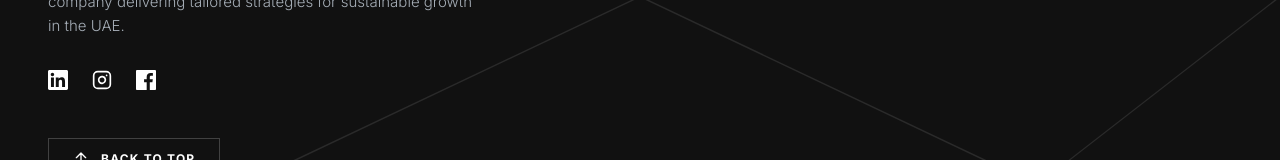
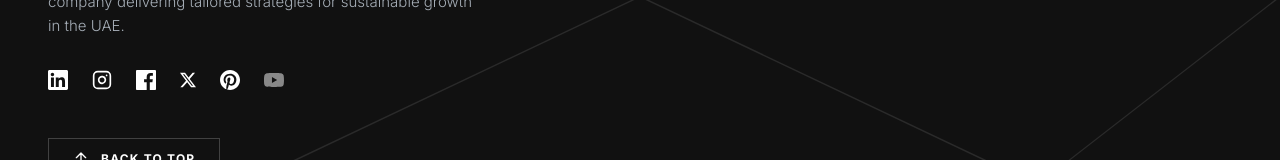
Before and after one commit to SyedZayan/Bricketx.ae, a Next.js app: page / in a window 1280 px wide. Shown: the part 4098-4258 px from the top of the page. Built offline with nearby package versions, Linux system fonts and the light colour scheme.

Commit message:
feat: add pinterest domain verification and update layout structure

```diff
--- a/app/layout.tsx
+++ b/app/layout.tsx
@@ -1,6 +1,6 @@
 import type { Metadata } from "next";
 import { Inter } from "next/font/google";
-import { GoogleTagManager } from '@next/third-parties/google'; // Import the helper
+import { GoogleTagManager } from '@next/third-parties/google';
 import "./globals.css";
 
 import Navbar from "@/components/layout/Navbar";
@@ -13,6 +13,10 @@ export const metadata: Metadata = {
   description: "Premier investment holding and elite business consultation in the UAE.",
   verification: {
     google: "thers-8NnD-oFJtp1qaHViRtOX-eSJHbmPYJ0NxHIOI",
+    // Adding Pinterest domain verify tag here:
+    other: {
+      "p:domain_verify": ["23c5c9c33cc7559a80c0a41f8a413c5c"],
+    },
   },
 };
 
@@ -23,14 +27,14 @@ export default function RootLayout({
 }>) {
   return (
     <html lang="en">
-      {/* This component automatically handles the Head script and the Body noscript */}
+      {/* Google Tag Manager handles the script injection automatically */}
       <GoogleTagManager gtmId="GTM-TJZD3BJQ" />
       <body className={`${inter.className} bg-[var(--background)] text-[var(--foreground)] antialiased flex flex-col min-h-screen`}>
         <Navbar />
 
-        <div className="flex-grow">
+        <main className="flex-grow">
           {children}
-        </div>
+        </main>
 
         <Footer />
       </body>
--- a/components/layout/Footer.tsx
+++ b/components/layout/Footer.tsx
@@ -46,16 +46,31 @@ export default function Footer() {
               {companyInfo.description}
             </p>
 
-            {/* Social Icons using Data File (Removed inactive Twitter link) */}
-            <div className="flex items-center gap-6 mb-12">
+            {/* Social Icons */}
+            <div className="flex items-center flex-wrap gap-6 mb-12">
+              {/* LinkedIn */}
               <a href={companyInfo.socials.linkedin} target="_blank" rel="noopener noreferrer" className="text-white hover:text-[var(--color-gold)] transition-colors">
                 <svg className="w-5 h-5" fill="currentColor" viewBox="0 0 24 24"><path d="M20.447 20.452h-3.554v-5.569c0-1.328-.027-3.037-1.852-3.037-1.853 0-2.136 1.445-2.136 2.939v5.667H9.351V9h3.414v1.561h.046c.477-.9 1.637-1.85 3.37-1.85 3.601 0 4.267 2.37 4.267 5.455v6.286zM5.337 7.433c-1.144 0-2.063-.926-2.063-2.065 0-1.138.92-2.063 2.063-2.063 1.14 0 2.064.925 2.064 2.063 0 1.139-.925 2.065-2.064 2.065zm1.782 13.019H3.555V9h3.564v11.452zM22.225 0H1.771C.792 0 0 .774 0 1.729v20.542C0 23.227.792 24 1.771 24h20.451C23.2 24 24 23.227 24 22.271V1.729C24 .774 23.2 0 22.222 0h.003z"/></svg>
               </a>
+              {/* Instagram */}
               <a href={companyInfo.socials.instagram} target="_blank" rel="noopener noreferrer" className="text-white hover:text-[var(--color-gold)] transition-colors">
                  <svg className="w-5 h-5" fill="none" stroke="currentColor" strokeWidth="2" strokeLinecap="round" strokeLinejoin="round" viewBox="0 0 24 24"><rect x="2" y="2" width="20" height="20" rx="5" ry="5"></rect><path d="M16 11.37A4 4 0 1 1 12.63 8 4 4 0 0 1 16 11.37z"></path><line x1="17.5" y1="6.5" x2="17.51" y2="6.5"></line></svg>
               </a>
+              {/* Facebook */}
               <a href={companyInfo.socials.facebook} target="_blank" rel="noopener noreferrer" className="text-white hover:text-[var(--color-gold)] transition-colors">
                 <svg className="w-5 h-5" fill="currentColor" viewBox="0 0 24 24"><path d="M22.675 0H1.325C.593 0 0 .593 0 1.325v21.351C0 23.407.593 24 1.325 24H12.82v-9.294H9.692v-3.622h3.128V8.413c0-3.1 1.893-4.788 4.659-4.788 1.325 0 2.463.099 2.795.143v3.24l-1.918.001c-1.504 0-1.795.715-1.795 1.763v2.313h3.587l-.467 3.622h-3.12V24h6.116c.73 0 1.323-.593 1.323-1.325V1.325C24 .593 23.407 0 22.675 0z"/></svg>
+              </a>
+              {/* X (Twitter) */}
+              <a href={companyInfo.socials.twitter} target="_blank" rel="noopener noreferrer" className="text-white hover:text-[var(--color-gold)] transition-colors">
+                <svg className="w-4 h-4" fill="currentColor" viewBox="0 0 24 24"><path d="M18.901 1.153h3.68l-8.04 9.19L24 22.846h-7.406l-5.8-7.584-6.638 7.584H.474l8.6-9.83L0 1.154h7.594l5.243 6.932 6.064-6.932zm-1.292 19.494h2.039L6.486 3.24H4.298l13.311 17.407z"/></svg>
+              </a>
+              {/* Pinterest */}
+              <a href={companyInfo.socials.pinterest} target="_blank" rel="noopener noreferrer" className="text-white hover:text-[var(--color-gold)] transition-colors">
+                <svg className="w-5 h-5" fill="currentColor" viewBox="0 0 24 24"><path d="M12.017 0C5.396 0 .029 5.367.029 11.987c0 5.079 3.158 9.417 7.618 11.162-.105-.949-.199-2.403.041-3.439.219-.937 1.406-5.965 1.406-5.965s-.359-.719-.359-1.782c0-1.668.967-2.914 2.171-2.914 1.023 0 1.518.769 1.518 1.69 0 1.029-.655 2.568-.994 3.995-.283 1.194.599 2.169 1.777 2.169 2.133 0 3.772-2.249 3.772-5.495 0-2.873-2.064-4.882-5.012-4.882-3.414 0-5.418 2.561-5.418 5.207 0 1.031.397 2.138.893 2.738.098.119.112.224.083.345l-.333 1.36c-.053.22-.174.267-.402.161-1.499-.698-2.436-2.889-2.436-4.649 0-3.785 2.75-7.262 7.929-7.262 4.163 0 7.398 2.967 7.398 6.931 0 4.136-2.607 7.464-6.227 7.464-1.216 0-2.359-.631-2.75-1.378l-.748 2.853c-.271 1.043-1.002 2.35-1.492 3.146 1.124.347 2.317.535 3.554.535 6.607 0 11.985-5.365 11.985-11.987C23.97 5.39 18.592 0 12.017 0z"/></svg>
+              </a>
+              {/* YouTube */}
+              <a href={companyInfo.socials.youtube || "#"} target="_blank" rel="noopener noreferrer" className={`text-white hover:text-[var(--color-gold)] transition-colors ${!companyInfo.socials.youtube && 'opacity-50 cursor-not-allowed'}`}>
+                <svg className="w-5 h-5" fill="currentColor" viewBox="0 0 24 24"><path d="M23.498 6.186a3.016 3.016 0 0 0-2.122-2.136C19.505 3.545 12 3.545 12 3.545s-7.505 0-9.377.505A3.017 3.017 0 0 0 .502 6.186C0 8.07 0 12 0 12s0 3.93.502 5.814a3.016 3.016 0 0 0 2.122 2.136c1.871.505 9.376.505 9.376.505s7.505 0 9.377-.505a3.015 3.015 0 0 0 2.122-2.136C24 15.93 24 12 24 12s0-3.93-.502-5.814zM9.545 15.568V8.432L15.818 12l-6.273 3.568z"/></svg>
               </a>
             </div>
 
@@ -78,9 +93,6 @@ export default function Footer() {
               <ul className="space-y-4 text-[14px] text-[var(--color-grey)] font-light">
                 <li><Link href="/about" className="hover:text-[var(--color-gold)] transition-colors">About BricketX</Link></li>
                 <li><Link href="/contact" className="hover:text-[var(--color-gold)] transition-colors">Contact Us</Link></li>
-                {/* <li><Link href="/leadership" className="hover:text-[var(--color-gold)] transition-colors">Leadership Team</Link></li> */}
-                {/* <li><Link href="/careers" className="hover:text-[var(--color-gold)] transition-colors">Careers</Link></li> */}
-                {/* <li><Link href="/portfolio" className="hover:text-[var(--color-gold)] transition-colors">Our Portfolio</Link></li> */}
               </ul>
             </div>
 
@@ -90,17 +102,12 @@ export default function Footer() {
               <ul className="space-y-4 text-[14px] text-[var(--color-grey)] font-light">
                 <li><Link href="/consultation" className="hover:text-[var(--color-gold)] transition-colors">Business Consultation</Link></li>
                 <li><Link href="/investments" className="hover:text-[var(--color-gold)] transition-colors">Investment Holdings</Link></li>
-                {/* <li><Link href="/market-entry" className="hover:text-[var(--color-gold)] transition-colors">UAE Market Entry</Link></li> */}
               </ul>
             </div>
 
-            {/* Legal & Connect using Data File */}
+            {/* Legal & Connect */}
             <div className="sm:col-span-2 md:col-span-1">
               <h4 className="text-white font-medium mb-6 text-[15px]">Legal & Connect</h4>
-              {/* <ul className="space-y-4 text-[14px] text-[var(--color-grey)] font-light mb-8">
-                <li><Link href="/privacy" className="hover:text-[var(--color-gold)] transition-colors">Privacy Policy</Link></li>
-                <li><Link href="/terms" className="hover:text-[var(--color-gold)] transition-colors">Terms of Service</Link></li>
-              </ul> */}
               <ul className="space-y-4 text-[14px] text-[var(--color-grey)] font-light">
                 <li><a href={`mailto:${companyInfo.contact.email}`} className="hover:text-[var(--color-gold)] transition-colors flex items-center gap-3"><svg className="w-4 h-4 text-[var(--color-gold)] flex-shrink-0" fill="none" stroke="currentColor" viewBox="0 0 24 24"><path strokeLinecap="round" strokeLinejoin="round" strokeWidth="2" d="M3 8l7.89 5.26a2 2 0 002.22 0L21 8M5 19h14a2 2 0 002-2V7a2 2 0 00-2-2H5a2 2 0 00-2 2v10a2 2 0 002 2z"></path></svg> <span className="truncate">{companyInfo.contact.email}</span></a></li>
                 <li><a href={`tel:${companyInfo.contact.phone.replace(/\s+/g, '')}`} className="hover:text-[var(--color-gold)] transition-colors flex items-center gap-3"><svg className="w-4 h-4 text-[var(--color-gold)] flex-shrink-0" fill="none" stroke="currentColor" viewBox="0 0 24 24"><path strokeLinecap="round" strokeLinejoin="round" strokeWidth="2" d="M3 5a2 2 0 012-2h3.28a1 1 0 01.948.684l1.498 4.493a1 1 0 01-.502 1.21l-2.257 1.13a11.042 11.042 0 005.516 5.516l1.13-2.257a1 1 0 011.21-.502l4.493 1.498a1 1 0 01.684.949V19a2 2 0 01-2 2h-1C9.716 21 3 14.284 3 6V5z"></path></svg> {companyInfo.contact.phone}</a></li>
--- a/config/company.ts
+++ b/config/company.ts
@@ -11,7 +11,8 @@ export const companyInfo = {
     facebook: "https://www.facebook.com/bricketx/",
     instagram: "https://www.instagram.com/bricketx",
     linkedin: "https://www.linkedin.com/company/bricketx-uae",
-    // Leave X (Twitter) as "#" for now until you have a link
-    twitter: "#",
+    twitter: "https://x.com/bricketxuae",
+    pinterest: "https://www.pinterest.com/bricketx/",
+    youtube: "", // Placeholder for later
   }
 };
```
